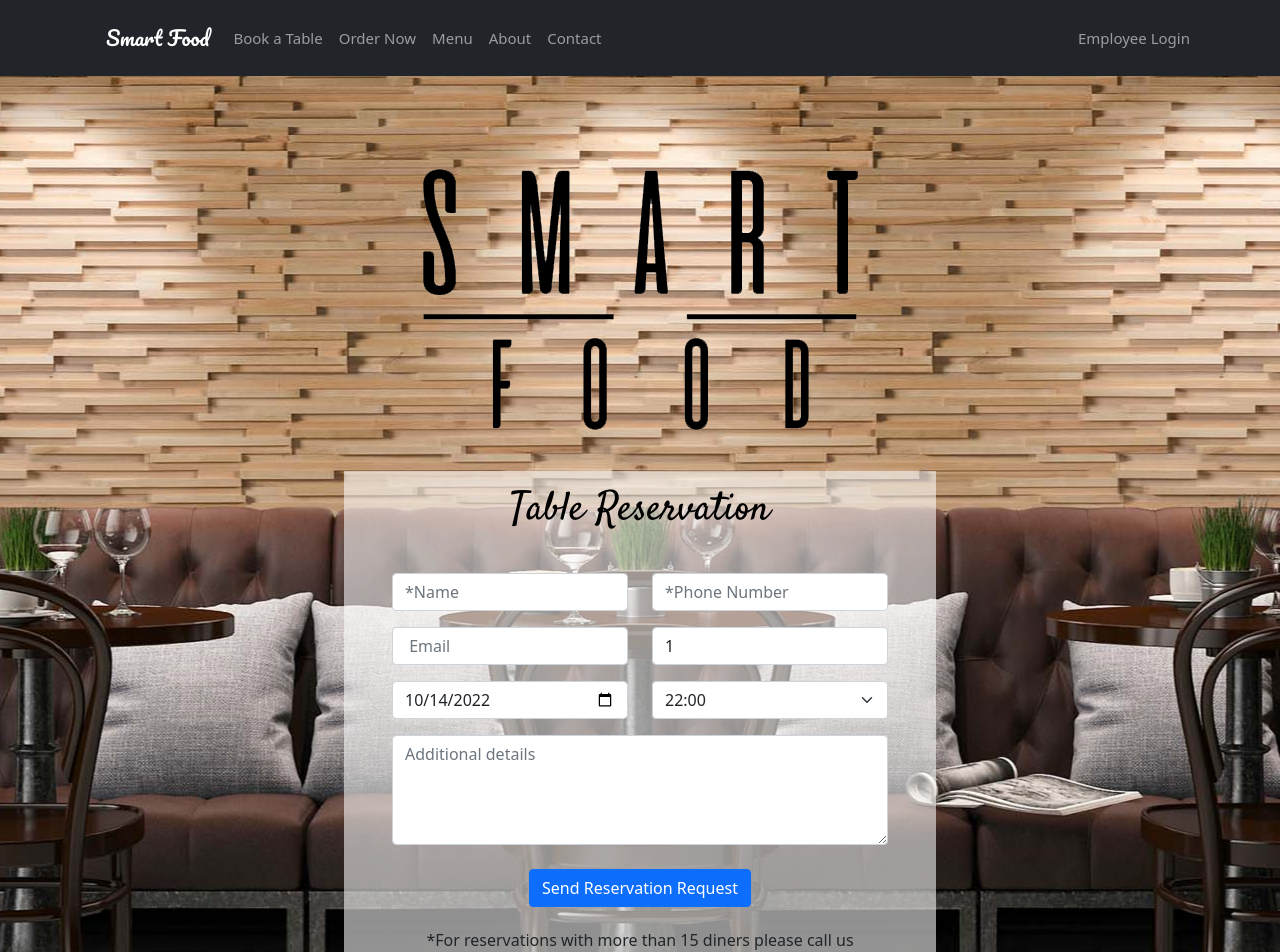
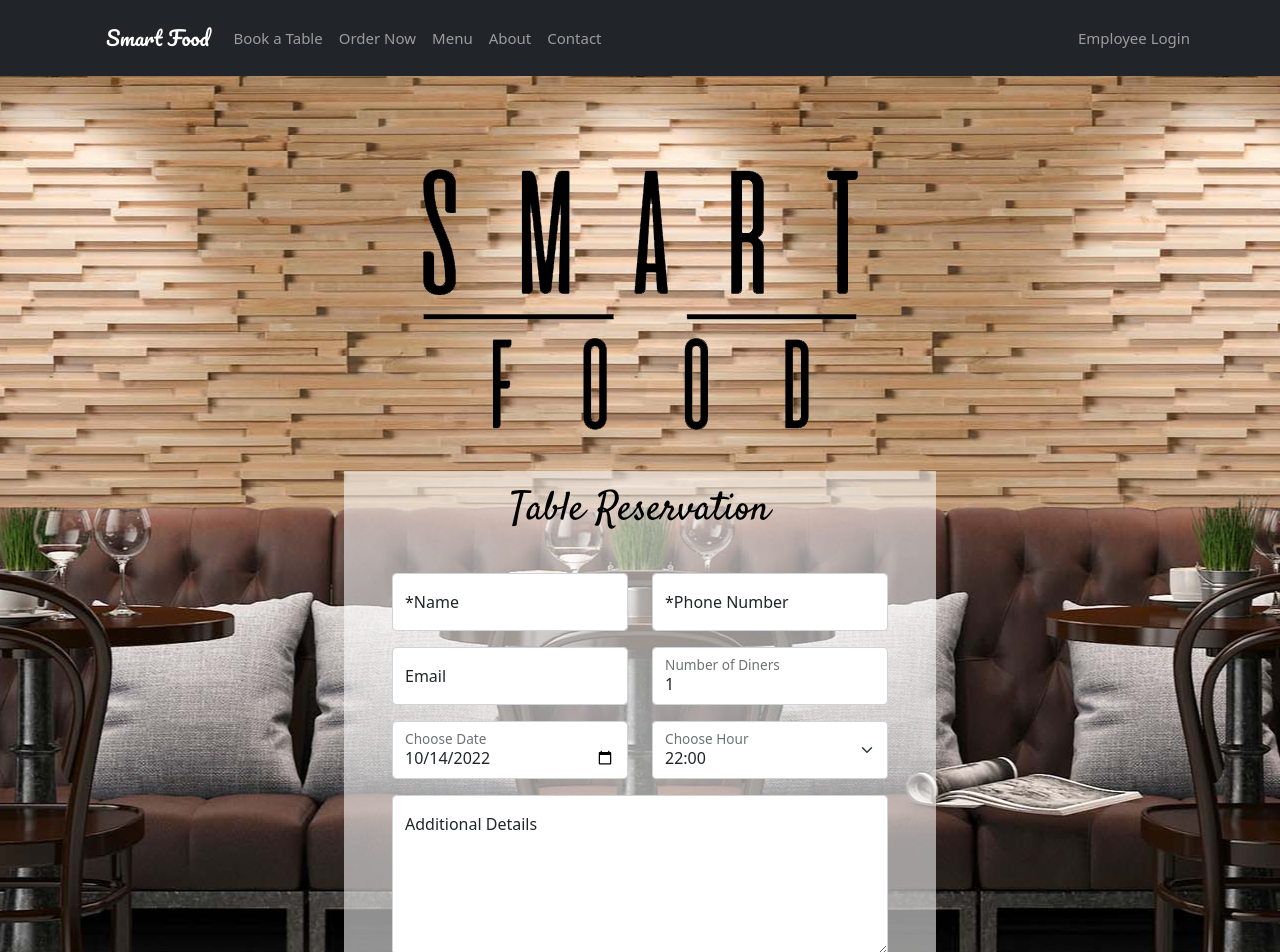
Before and after one commit to shaisiso/SmartFood-Client, a React (Create React App) app: page /reservation in a window 1280 px wide. Shown: the top 952 px of the page. Built offline with nearby package versions, Linux system fonts and the light colour scheme; a web font is replaced by a local one.

Commit message:
Straighten items in OrderPage

```diff
--- a/src/pages/OrderPage.js
+++ b/src/pages/OrderPage.js
@@ -8,6 +8,9 @@ import { ColorRing } from 'react-loader-spinner'
 import Table from 'react-bootstrap/Table';
 import PopupMessage from '../components/PopupMessage';
 import { categoryForReading } from '../utility/Utils';
+import { FloatingLabel } from 'react-bootstrap';
+import Form from 'react-bootstrap/Form';
+
 function CustomToggle({ children, eventKey, name }) {
     const decoratedOnClick = useAccordionButton(eventKey, () =>
         console.log('totally custom!'),
@@ -70,7 +73,7 @@ const OrderPage = () => {
         menuItem.quantity = 1
         const newState = chosenItems.map(obj => {
             if (obj.itemId === menuItem.itemId) {
-                return { ...obj, quantity: obj.quantity + 1, price: obj.price + menuItem.price };
+                return { ...obj, quantity: (obj.quantity + 1), price: obj.price + menuItem.price };
             }
             return obj;
         });
@@ -82,13 +85,13 @@ const OrderPage = () => {
 
     }
     const onChangeQuantity = (event, item) => {
-        let newQuantity = event.target.value
+        let newQuantity = Number(event.target.value)
         let itemPrice = menu[categoryForReading(item.category)]
             .find(i => i.itemId === item.itemId)
             .price
         const newState = chosenItems.map(obj => {
             if (obj.itemId === item.itemId) {
-                return { ...obj, quantity: newQuantity, price: newQuantity*itemPrice };
+                return { ...obj, quantity: newQuantity, price: newQuantity * itemPrice };
             }
             return obj;
         });
@@ -144,25 +147,36 @@ const OrderPage = () => {
             <div className="col col-lg-6 col-sm-12 p-2" >
                 <div className="container p-3 px-4" style={{ backgroundColor: "#ffffff90", minHeight: '29rem', minWidth: '100%' }}>
                     <h4 className="text-center mb-4"><u>My Order</u></h4>
+                    <Table striped bordered hover className="m-0" >
+                        <tbody >
                             <ul>
                                 {
                                     chosenItems.map((item, key) =>
-                                <h4 key={key}>
-                                    <li key={key}>  {item.name} - {item.price}₪
-                                        <span>
-                                            <input type="number" className="col col-1 ms-1" min={1}
-                                                value={item.quantity} onChange={(e) => onChangeQuantity(e, item)} />
-                                        </span>
-                                        <span>
-                                            <button className='btn btn-danger btn-sm ms-1' style={{ borderRadius: '100%' }}
+                                        <h4 key={key} className="row">
+
+                                            <tr key={key} className="align-middle">
+                                                <li >
+                                                    <td className="col col-xl-8 col-lg-8 col-8 ">{item.name}</td>
+                                                    <td className="col col-xl-2 col-lg-2 col-1 ">{item.price}₪</td>
+                                                    <td className="col col-xl-2 col-lg-3 col-4">
+                                                        <FloatingLabel label="Quantity" style={{ fontSize: '0.8rem'}} >
+                                                            <Form.Control size="sm" type="number"
+                                                                min={1}
+                                                                value={item.quantity} onChange={(e) => onChangeQuantity(e, item)} style={{ fontSize: '0.8rem', height:'3rem',width :'4rem'}}/>
+                                                        </FloatingLabel>
+                                                    </td>
+                                                    <td className="col  col-xl-1 col-lg-1 col-1 ">
+                                                        <button className='btn btn-danger btn-sm ms-2 ' style={{ borderRadius: '100%' }}
                                                             onClick={() => onClickDeleteItem(item)}>x</button>
-                                        </span>
-
+                                                    </td>
                                                 </li>
+                                            </tr>
                                         </h4>
                                     )
                                 }
                             </ul>
+                        </tbody>
+                    </Table>
                 </div>
             </div>
             {
--- a/src/pages/TableReservation.js
+++ b/src/pages/TableReservation.js
@@ -5,6 +5,8 @@ import Axios from 'axios';
 import { API_URL } from '../utility/Utils';
 import PopupMessage from '../components/PopupMessage';
 import { ColorRing } from 'react-loader-spinner'
+import FloatingLabel from 'react-bootstrap/FloatingLabel';
+import { FormControl } from "react-bootstrap";
 
 const hoursList = [12, 13, 14, 15, 16, 17, 18, 19, 20, 21, 22];
 
@@ -56,7 +58,7 @@ const TableReservation = () => {
     const onSubmit = async (e) => {
         e.preventDefault();
         setShowLoader(true)
-        if (!fieldsAreValid()){
+        if (!fieldsAreValid()) {
             setShowLoader(false)
             return
         }
@@ -103,8 +105,8 @@ const TableReservation = () => {
         if (!isDateInFuture(new Date(chosenDate), chosenHour))
             errors.push('Date and hour should be in future.')
 
-        if(errors.length > 0 ){
-            setPopupMessage({title: 'Error', messages: errors})
+        if (errors.length > 0) {
+            setPopupMessage({ title: 'Error', messages: errors })
             return false
         }
         return true
@@ -124,33 +126,45 @@ const TableReservation = () => {
             <form onSubmit={onSubmit}>
                 <div className="row">
                     <div className="col-md-6 form-group">
-                        <input type="text" name="name" className="form-control" placeholder="*Name" required
+                        <FloatingLabel controlId="floatingInput" label="*Name">
+                            <FormControl type="text" name="name" className="form-control" placeholder="*Name" required
                                 value={personDetails.name} onChange={onChangeName} />
+                        </FloatingLabel>
+
                     </div>
                     <div className="col-md-6 form-group mt-3 mt-md-0">
+                        <FloatingLabel label="*Phone Number">
                             <input type="phone" className="form-control" name="subject" placeholder="*Phone Number" required
                                 value={personDetails.phoneNumber} onChange={onChangePhoneNumber} />
+                        </FloatingLabel>
                     </div>
 
                 </div>
                 <div className="row form-group mt-3">
                     <div className="col-md-6 form-group">
-                        <input type="email" className="form-control" name="email" id="email" placeholder=" Email"
+                        <FloatingLabel label="Email">
+                            <input type="email" className="form-control" name="email" id="email" placeholder="Email"
                                 value={personDetails.email} onChange={onChangeEmail} />
+                        </FloatingLabel>
                     </div>
                     <div className="col-md-6 form-group mt-3 mt-md-0">
-                        <input type="number" className="form-control" placeholder="numberOfDiners" min={1} max={15}
+                        <FloatingLabel controlId="floatingDiners" label="Number of Diners">
+                            <input type="number" className="form-control" min={1} max={15}
                                 value={numberOfDiners} onChange={onChangeNumberOfDiners} />
+                        </FloatingLabel>
                     </div>
                 </div>
                 <div className="form-group mt-3">
                     <div className="row">
                         <div className="col-md-6 form-group">
+                            <FloatingLabel label="Choose Date">
                                 <input type="date" style={{ textAlign: "left" }} className="form-control"
                                     name="date" value={chosenDate} onChange={onChangeDate} required
                                     min={getCurrentDate()} max={getMaxDate()} />
+                            </FloatingLabel>
                         </div>
                         <div className="col-md-6 form-group mt-3 mt-md-0">
+                            <FloatingLabel label="Choose Hour">
                                 <Form.Select aria-label="Default select example" onChange={onChangeHour} defaultValue={hoursList[hoursList.length - 1]}>
                                     <option disabled>Choose Hour</option>
                                     {
@@ -159,13 +173,15 @@ const TableReservation = () => {
                                         ))
                                     }
                                 </Form.Select>
+                            </FloatingLabel>
                         </div>
-
                     </div>
                 </div>
                 <div className="form-group mt-3">
-                    <textarea className="form-control" name="message" rows="4" placeholder="Additional details"
-                        value={additionalDetails} onChange={onChangeAdditionalDetails} />
+                    <FloatingLabel label="Additional Details" >
+                        <textarea className="form-control" name="message" rows="4" placeholder="Additional Details"
+                            value={additionalDetails} onChange={onChangeAdditionalDetails}   style={{ height: '10rem' }}/>
+                    </FloatingLabel>
                 </div>
 
                 <div className="text-center mt-4">
```
Lines whose indentation alone changed are shown as unchanged.
